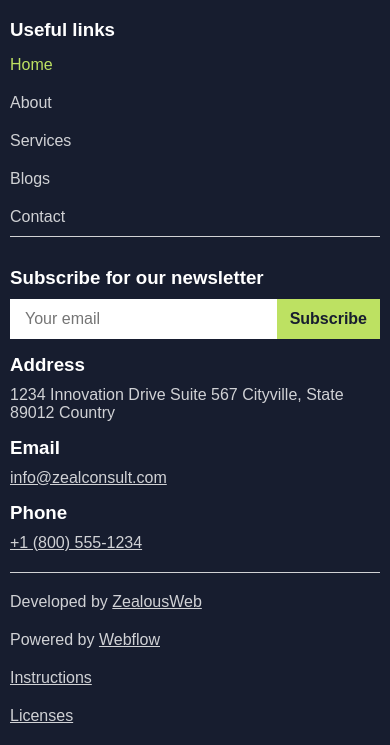
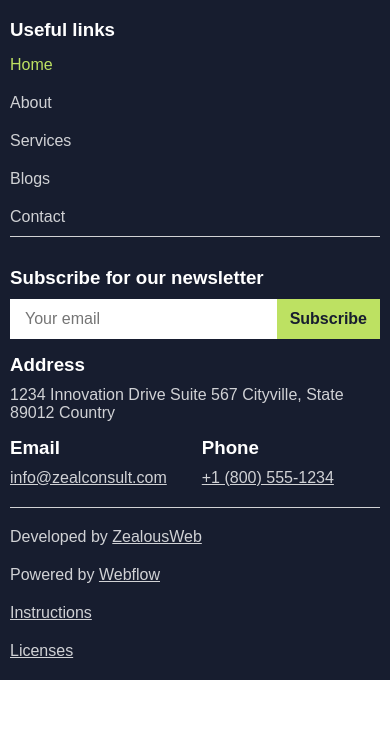
Before and after one commit to VanjaKar98/sitePage, a website: page index.html in a window 390 px wide. Shown: the part 4085-4830 px from the top of the page. After the commit the page ends 4765 px from the top, so only its background shows below. Drawn offline with Linux system fonts and the light colour scheme.

Commit message:
"finished footer for good"

```diff
--- a/base/_base.scss
+++ b/base/_base.scss
@@ -61,6 +61,11 @@ address {
   background-color: abstracts.$color-light-blue;
 }
 
+// .article-container {
+//   @extend .article-container;
+//   background-color: abstracts.$color-white;
+// }
+
 .menu-container {
   transform: translateY(-100%);
   transition: transform 0.3s ease-in-out;
--- a/layout/_footer.scss
+++ b/layout/_footer.scss
@@ -254,7 +254,7 @@
 
     &__section--logo {
       position: relative;
-      flex-basis: 50%;
+      flex-basis: 20%;
       padding-bottom: 10px;
 
       &::after {
@@ -300,15 +300,15 @@
 
     &__info--bottom {
       @include abstracts.flexbox-layout(
-        $direction: column,
-        $justify: flex-start,
-        $align: flex-start
+        $direction: row,
+        $justify: space-between,
+        $align: center
       );
       gap: 15px;
     }
 
     &__address {
-      max-width: 100%;
+      max-width: 40%;
     }
 
     &__reach {
@@ -339,9 +339,9 @@
       padding-top: 20px;
       padding-bottom: 20px;
       @include abstracts.flexbox-layout(
-        $direction: column,
+        $direction: row,
         $justify: flex-start,
-        $align: flex-start
+        $align: center
       );
       gap: 20px;
     }
@@ -381,6 +381,14 @@
       border-bottom: 1px solid abstracts.$color-grey;
       padding-bottom: 10px;
       gap: 15px;
+
+      ul {
+        @include abstracts.flexbox-layout(
+          $direction: column,
+          $justify: space-between,
+          $align: flex-start
+        );
+      }
     }
 
     &__section--contact {
```
Also changed, not shown: index.html (+4 -0 lines), css/style.css, 1 other file.
